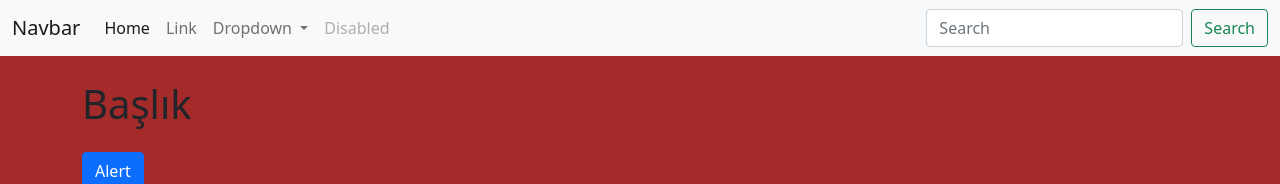
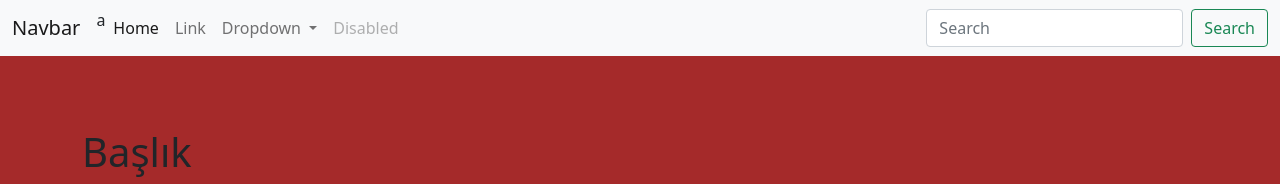
Before and after one commit to Muhammet-Aydin/deneme, a plain HTML site: page index.html in a window 1280 px wide. Shown: the top 184 px of the page. Drawn offline with nearby package versions, Linux system fonts and the light colour scheme.

Commit message:
closed #1

```diff
--- a/index.html
+++ b/index.html
@@ -22,16 +22,20 @@
   <!--content start-->
 
   <div class="container">
+    <div>
+      <h1>muhammet aydın</h1>
+    </div>
 
     <nav class="navbar navbar-expand-lg navbar-light fixed-top bg-light">
       <div class="container-fluid">
-        <a class="navbar-brand" href="#">Navbar</a>
+        <a class="navbar-brand"  href="#">Navbar</a>
         <button class="navbar-toggler" type="button" data-bs-toggle="collapse" data-bs-target="#navbarSupportedContent" aria-controls="navbarSupportedContent" aria-expanded="false" aria-label="Toggle navigation">
           <span class="navbar-toggler-icon"></span>
         </button>
         <div class="collapse navbar-collapse" id="navbarSupportedContent">
           <ul class="navbar-nav me-auto mb-2 mb-lg-0">
             <li class="nav-item">
+              <li>a</li>
               <a class="nav-link active" aria-current="page" href="#">Home</a>
             </li>
             <li class="nav-item">
```
